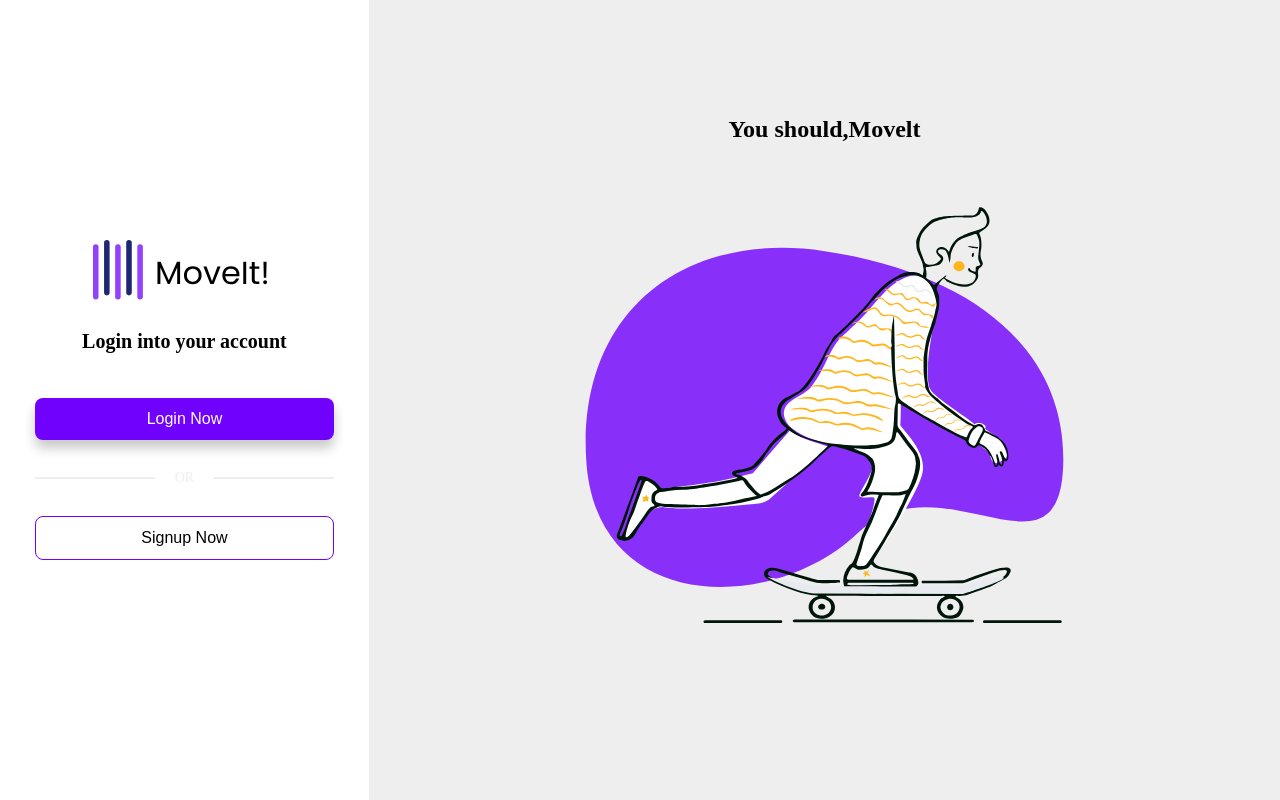
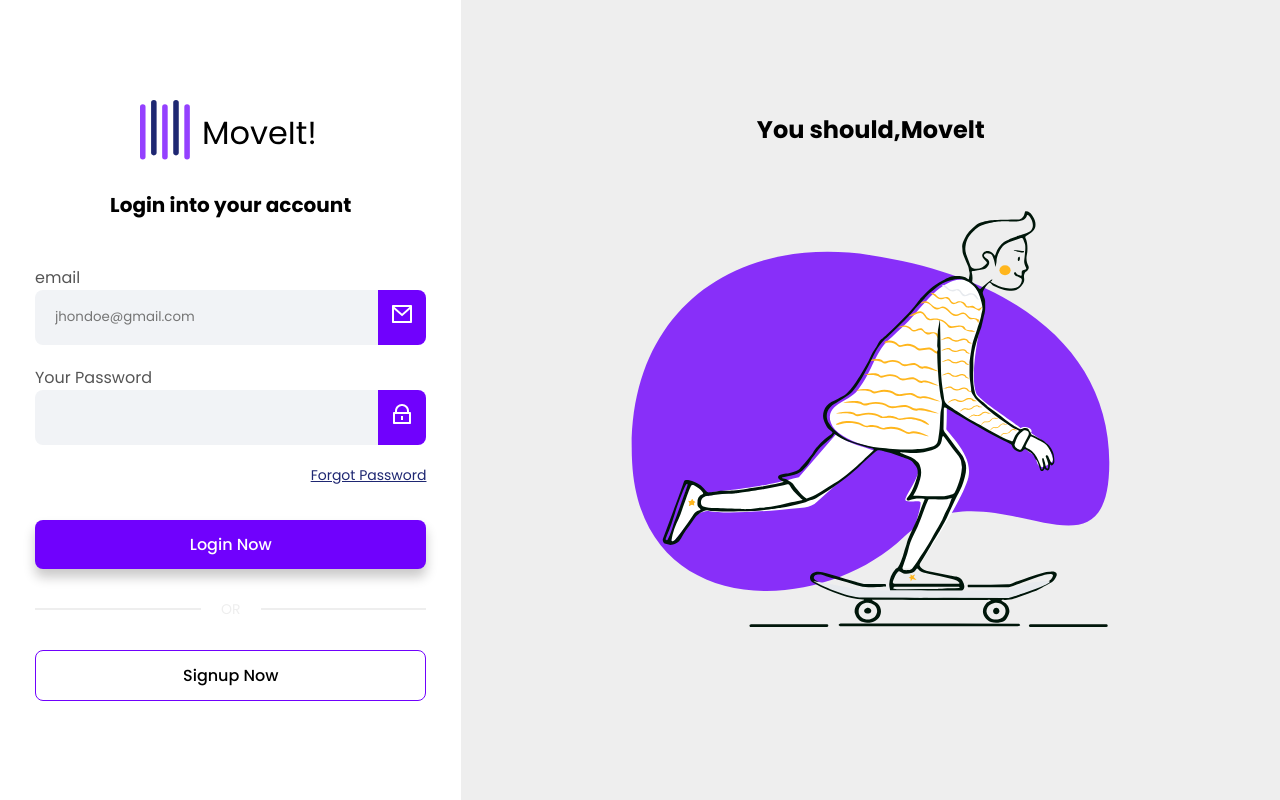
Before and after one commit to lguimorais/APP-DE-LOGIN, an Angular app in the folder FrontEnd/: page /login in a window 1280 px wide. Built offline with nearby package versions, Linux system fonts and the light colour scheme.

Commit message:
alteracoes finais da pagian de login

```diff
--- /dev/null
+++ b/FrontEnd/src/app/components/primary-input/primary-input.component.html
@@ -0,0 +1,14 @@
+<div class="inputDiv">
+  <label [for]="inputName">{{ label }}</label>
+  <div class="input-content">
+    <input
+      [type]="type"
+      [placeholder]="placeholder"
+      [value]="value"
+      (input)="onInput($event)"
+    />
+    <div class="icon">
+      <ng-content ></ng-content>
+    </div>
+  </div>
+</div>
--- /dev/null
+++ b/FrontEnd/src/app/components/primary-input/primary-input.component.scss
@@ -0,0 +1,29 @@
+@import "../../../styles/variables.scss";
+.inputDiv {
+  color: $text-color;
+  font-size: 16px;
+  text-align: start;
+  label {
+    margin-bottom: 10px;
+  }
+  .input-content {
+    width: 100%;
+    display: flex;
+
+    .icon {
+      padding: 12px;
+      background-color: $primary-color;
+      border-radius: 0 8px 8px 0;
+      img {
+        height: 20px;
+      }
+    }
+    input {
+      border-radius: 8px 0 0 8px;
+      background-color: $gray-secondary-bg;
+      border: none;
+      padding: 12px 0 12px 20px;
+      width: 100%;
+    }
+  }
+}
--- /dev/null
+++ b/FrontEnd/src/app/components/primary-input/primary-input.component.ts
@@ -0,0 +1,45 @@
+import { Component, forwardRef, Input } from '@angular/core';
+import {
+  ControlValueAccessor,
+  NG_VALUE_ACCESSOR,
+  ReactiveFormsModule,
+} from '@angular/forms';
+type InputTypes = 'text' | 'email' | 'password';
+@Component({
+  selector: 'app-primary-input',
+  standalone: true,
+  imports: [ReactiveFormsModule],
+  providers: [
+    {
+      provide: NG_VALUE_ACCESSOR,
+      useExisting: forwardRef(() => PrimaryInputComponent),
+      multi: true,
+    },
+  ],
+  templateUrl: './primary-input.component.html',
+  styleUrl: './primary-input.component.scss',
+})
+export class PrimaryInputComponent implements ControlValueAccessor {
+  @Input() type: InputTypes = 'text';
+  @Input() placeholder: string = '';
+  @Input() label: string = '';
+  @Input() inputName: string = '';
+
+  value: string = '';
+  onChange: any = () => {};
+  onTouched: any = () => {};
+  onInput(event: Event) {
+    const value = (event.target as HTMLInputElement).value;
+    this.onChange(value);
+  }
+  registerOnTouched(fn: any): void {
+    this.onTouched = fn;
+  }
+  writeValue(value: any): void {
+    this.value = value;
+  }
+  registerOnChange(fn: any): void {
+    this.onChange = fn;
+  }
+  setDisabledState(isDisabled: boolean): void {}
+}
--- a/FrontEnd/src/app/pages/login/login.component.html
+++ b/FrontEnd/src/app/pages/login/login.component.html
@@ -3,7 +3,24 @@
   primaryBtnText="Login Now"
   secondaryBtnText="Signup Now"
 >
-<form [formGroup]="loginForm">
-
-</form>
+  <form [formGroup]="loginForm">
+    <app-primary-input
+      formControlName="email"
+      inputName="email"
+      type="email"
+      label="email"
+      placeholder="jhondoe@gmail.com"
+    >
+      <img src="/assets/svg/email-icon.svg" alt="" />
+    </app-primary-input>
+    <app-primary-input
+      formControlName="password"
+      inputName="password"
+      type="password"
+      label="Your Password"
+    >
+      <img src="/assets/svg/password-icon.svg" alt="" />
+    </app-primary-input>
+    <span>Forgot Password</span>
+  </form>
 </app-default-login-layout>
--- a/FrontEnd/src/app/pages/login/login.component.scss
+++ b/FrontEnd/src/app/pages/login/login.component.scss
@@ -0,0 +1,14 @@
+@import "../../../styles/variables.scss";
+Form {
+  width: 100%;
+  display: flex;
+  flex-direction: column;
+  gap: 20px;
+  margin-bottom: 34px;
+  span {
+    font-size: 14px;
+    text-decoration: underline;
+    color: $secondary-color;
+    text-align: end;
+  }
+}
--- a/FrontEnd/src/app/pages/login/login.component.ts
+++ b/FrontEnd/src/app/pages/login/login.component.ts
@@ -1,11 +1,12 @@
 import { Component } from '@angular/core';
 import { DefaultLoginLayoutComponent } from '../../components/default-login-layout/default-login-layout.component';
-import { FormGroup, ReactiveFormsModule, Validators } from '@angular/forms';
+import { FormControl, FormGroup, ReactiveFormsModule, Validators } from '@angular/forms';
+import { PrimaryInputComponent } from '../../components/primary-input/primary-input.component';
 
 @Component({
   selector: 'app-login',
   standalone: true,
-  imports: [DefaultLoginLayoutComponent, ReactiveFormsModule],
+  imports: [DefaultLoginLayoutComponent, ReactiveFormsModule,PrimaryInputComponent],
   templateUrl: './login.component.html',
   styleUrl: './login.component.scss',
 })
@@ -13,8 +14,11 @@ export class LoginComponent {
   loginForm!: FormGroup;
   constructor() {
     this.loginForm = new FormGroup({
-      email: new FormGroup('',[Validators.required,Validators.email]),
-      password: new FormGroup('',[Validators.required,Validators.minLength(6)])
-    })
+      email: new FormControl('', [Validators.required, Validators.email]),
+      password: new FormControl('', [
+        Validators.required,
+        Validators.minLength(6),
+      ]),
+    });
   }
 }
--- a/FrontEnd/src/index.html
+++ b/FrontEnd/src/index.html
@@ -1,11 +1,17 @@
 <!doctype html>
 <html lang="en">
   <head>
-  <meta charset="utf-8">
+    <meta charset="utf-8" />
     <title>FrontEnd</title>
-  <base href="/">
-  <meta name="viewport" content="width=device-width, initial-scale=1">
-  <link rel="icon" type="image/x-icon" href="favicon.ico">
+    <base href="/" />
+    <link rel="preconnect" href="https://fonts.googleapis.com" />
+    <link rel="preconnect" href="https://fonts.gstatic.com" crossorigin />
+    <link
+      href="https://fonts.googleapis.com/css2?family=Black+Ops+One&family=Poppins:ital,wght@0,100;0,200;0,300;0,400;0,500;0,600;0,700;0,800;0,900;1,100;1,200;1,300;1,400;1,500;1,600;1,700;1,800;1,900&family=Ubuntu:ital,wght@0,300;0,400;0,500;0,700;1,300;1,400;1,500;1,700&display=swap"
+      rel="stylesheet"
+    />
+    <meta name="viewport" content="width=device-width, initial-scale=1" />
+    <link rel="icon" type="image/x-icon" href="favicon.ico" />
   </head>
   <body>
     <app-root></app-root>
--- a/FrontEnd/src/styles.scss
+++ b/FrontEnd/src/styles.scss
@@ -2,6 +2,7 @@
   margin: 0;
   padding: 0;
   box-sizing: border-box;
+  font-family: "Poppins", sans-serif;
 }
 html,
 body {
--- a/FrontEnd/src/styles/variables.scss
+++ b/FrontEnd/src/styles/variables.scss
@@ -2,3 +2,4 @@ $primary-color: #7001FD;
 $text-color:#555555;
 $secondary-color: #1E2772;
 $background-color: #EEEEEE;
+$gray-secondary-bg:#F1F3F6;
```
Also changed, not shown: 1 other file (tests, documents, lock files or other folders). Lines whose indentation alone changed are shown as unchanged.
